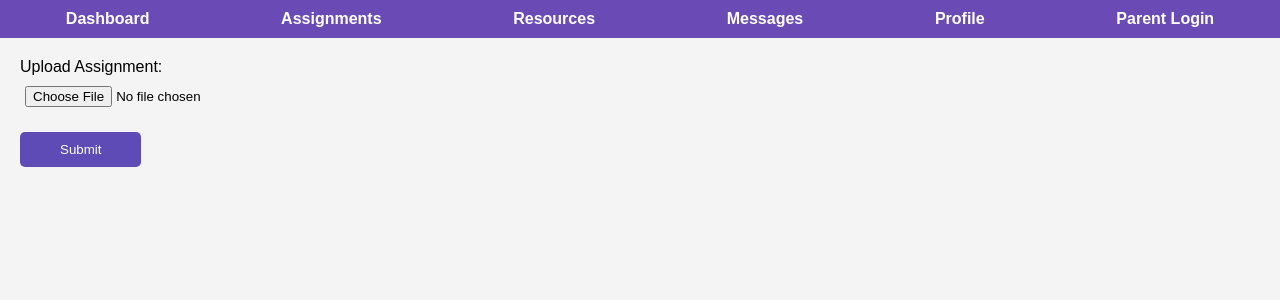
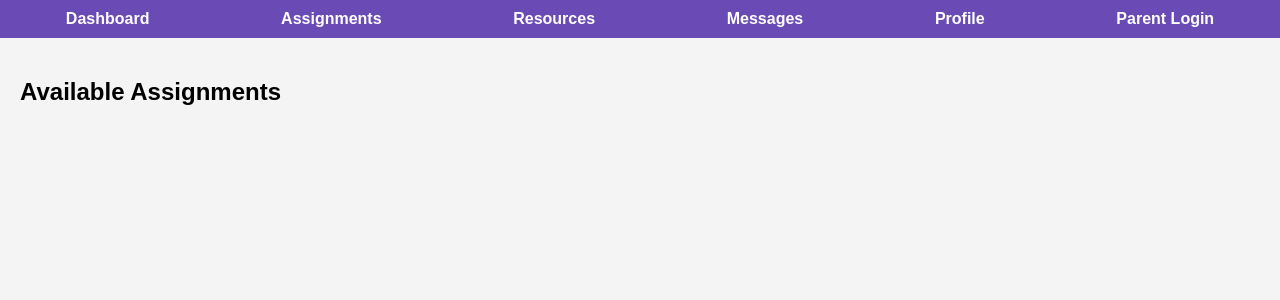
Before and after one commit to AkhilAyyappan/InsightAi, a Flask app: page /assignments in a window 1280 px wide. Shown: the part 120-420 px from the top of the page. Run offline with Flask 3, Linux system fonts and the light colour scheme.

Commit message:
create assmnt added

```diff
--- a/app.py
+++ b/app.py
@@ -1,6 +1,12 @@
 from flask import Flask, render_template, request, redirect, url_for
+from werkzeug.utils import secure_filename
+import os
 
 app = Flask(__name__)
+app.config['UPLOAD_FOLDER'] = os.path.join('static', 'uploads')
+# In-memory list to store assignments (replace with database in production)
+assignments_list = []
+uploaded_files = []
 
 # Login route
 @app.route('/', methods=['GET', 'POST'])
@@ -73,7 +79,28 @@ def dashboard():
 
 @app.route('/assignments')
 def assignments():
-    return render_template('assignments.html')
+    return render_template('assignments.html', assignments=assignments_list, uploaded_files=uploaded_files)
+
+@app.route('/submit_assignment', methods=['POST'])
+def submit_assignment():
+    if 'file' not in request.files:
+        return jsonify({'error': 'No file part'}), 400
+
+    file = request.files['file']
+    if file.filename == '':
+        return jsonify({'error': 'No selected file'}), 400
+
+    assignment_title = request.form['assignment_title']
+
+    filename = secure_filename(file.filename)
+    file.save(os.path.join(app.config['UPLOAD_FOLDER'], filename))
+
+    # Update assignment status or perform other actions as needed
+    for assignment in assignments_list:
+        if assignment['title'] == assignment_title:
+            assignment['has_submission'] = True
+
+    return jsonify({'message': 'File uploaded successfully', 'filename': filename}), 200
 
 @app.route('/resources')
 def resources():
@@ -101,8 +128,34 @@ def ai_feedback():
 def class_overview():
     return render_template('class-overview.html')
 
-@app.route('/create-assignments')
+@app.route('/create_assignments', methods=['GET', 'POST'])
 def create_assignments():
+    if request.method == 'POST':
+        title = request.form['title']
+        description = request.form['description']
+        due_date = request.form['due-date']
+
+        # Handle file upload
+        if 'file-upload' in request.files:
+            files = request.files.getlist('file-upload')
+            for file in files:
+                if file.filename != '':
+                    filename = secure_filename(file.filename)
+                    file.save(os.path.join(app.config['UPLOAD_FOLDER'], filename))
+                    uploaded_files.append(filename)
+
+        files_for_assignment = uploaded_files[-1] if uploaded_files else None
+
+        assignment = {
+            'title': title,
+            'description': description,
+            'due_date': due_date,
+            'files': files_for_assignment  # Attach uploaded file names to the assignment
+        }
+        assignments_list.insert(0,assignment)
+
+
+        return redirect(url_for('create_assignments'))
     return render_template('create-assignments.html')
 
 @app.route('/grade-assignments')
--- a/templates/assignments.html
+++ b/templates/assignments.html
@@ -57,6 +57,23 @@
             border-radius: 5px;
             background-color: white;
         }
+        .assignment-list {
+            margin-top: 20px;
+        }
+        .assignment-item {
+            padding: 10px;
+            border: 1px solid #ddd;
+            border-radius: 5px;
+            background-color: white;
+            margin-bottom: 10px;
+        }
+        .file-list {
+            margin-top: 10px;
+            padding: 5px;
+            border: 1px solid #ddd;
+            border-radius: 5px;
+            background-color: #f9f9f9;
+        }
     </style>
 </head>
 <body>
@@ -72,22 +89,45 @@
         <a href="parent_login.html">Parent Login</a>
     </div>
     <div class="content">
-        <div class="form-group">
-            <label for="assignment">Upload Assignment:</label>
-            <input type="file" id="assignment" accept=".pdf">
-        </div>
-        <div class="form-group">
-            <button onclick="submitAssignment()">Submit </button>
-        </div>
-        <div class="score-area" id="score-area" style="display: none;">
-            <h3>Your Score:</h3>
-            <p id="score-text"></p>
+        <div class="assignment-list">
+            <h2>Available Assignments</h2>
+            <div id="assignmentList">
+                {% for assignment in assignments %}
+                    <div class="assignment-item">
+                        <h3>{{ assignment.title }}</h3>
+                        <p>{{ assignment.description }}</p>
+                        <p>Due Date: {{ assignment.due_date }}</p>
+                        {% if assignment.files %}
+                            <div class="file-list">
+                                <h4>Files:</h4>
+                                <ul>
+
+                                    <a href="{{ url_for('static', filename='uploads/' + assignment.files) }}">{{ assignment.files }}</a>
+
+                                </ul>
+                            </div>
+                        {% endif %}
+
+                        {% if not assignment.has_submission %}
+                           <div class="form-group">
+                              <label for="submission-{{ loop.index }}">Upload Submission:</label>
+                              <input type="file" id="submission-{{ loop.index }}" accept=".pdf">
+                              <button onclick="submitAssignment('{{ assignment.title }}', '{{ loop.index }}')">Submit</button>
+                           </div>
+                        {% else %}
+                           <div class="form-group">
+                              <a href="{{ url_for('view_submission', assignment_title=assignment.title) }}" class="view-submission">View Submission</a>
+                           </div>
+                        {% endif %}
+                    </div>
+                {% endfor %}
+            </div>
         </div>
     </div>
 
     <script>
         function submitAssignment() {
-            const fileInput = document.getElementById('assignment');
+            const fileInput = document.getElementById('submission-'+ index);
             const file = fileInput.files[0];
 
             if (!file) {
@@ -104,10 +144,8 @@
             })
             .then(response => response.json())
             .then(data => {
-                const scoreArea = document.getElementById('score-area');
-                const scoreText = document.getElementById('score-text');
-                scoreText.textContent = data.score; // Assuming the backend returns a JSON with 'score'
-                scoreArea.style.display = 'block';
+                alert('Submission successful.');
+                window.location.reload(); // Reload the page to update the assignment list
             })
             .catch(error => {
                 console.error('Error:', error);
--- a/templates/create-assignments.html
+++ b/templates/create-assignments.html
@@ -27,7 +27,7 @@
                 <h1>Create Assignments</h1>
             </div>
             <div class="content">
-                <form action="#" method="post" class="assignment-form">
+                <form action="{{ url_for('create_assignments') }}" method="post" class="assignment-form" enctype="multipart/form-data">
                     <label for="title">Assignment Title</label>
                     <input type="text" id="title" name="title" required>
 
```
Also changed, not shown: 12 other files.
